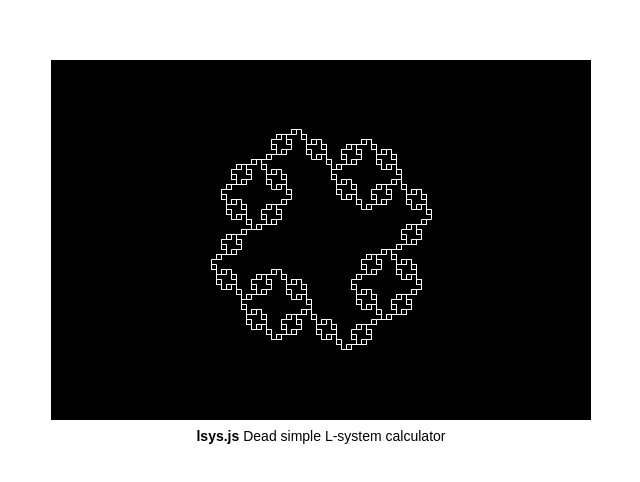
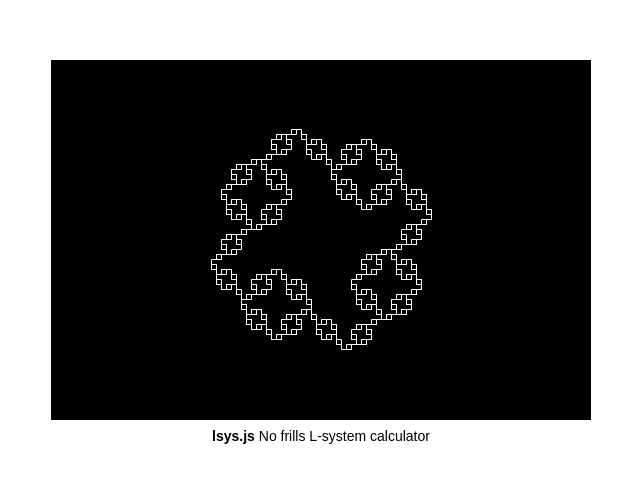
Before and after one commit to thewhodidthis/lsys, a website: page example/index.html in a window 1280 px wide. Shown: the part 160-642 px from the top of the page, 319-959 px from the left. Drawn offline with Linux system fonts and the light colour scheme.

Commit message:
example: tweak caption

```diff
--- a/example/index.html
+++ b/example/index.html
@@ -16,7 +16,7 @@
       </canvas>
 
       <figcaption>
-        <p><strong><a href="https://github.com/thewhodidthis/lsys" title="Fork me on github">lsys.js</a></strong> Dead simple L-system calculator</p>
+        <p><strong><a href="https://github.com/thewhodidthis/lsys" title="Fork me on github">lsys.js</a></strong> No frills L-system calculator</p>
       </figcaption>
     </figure>
 
```
